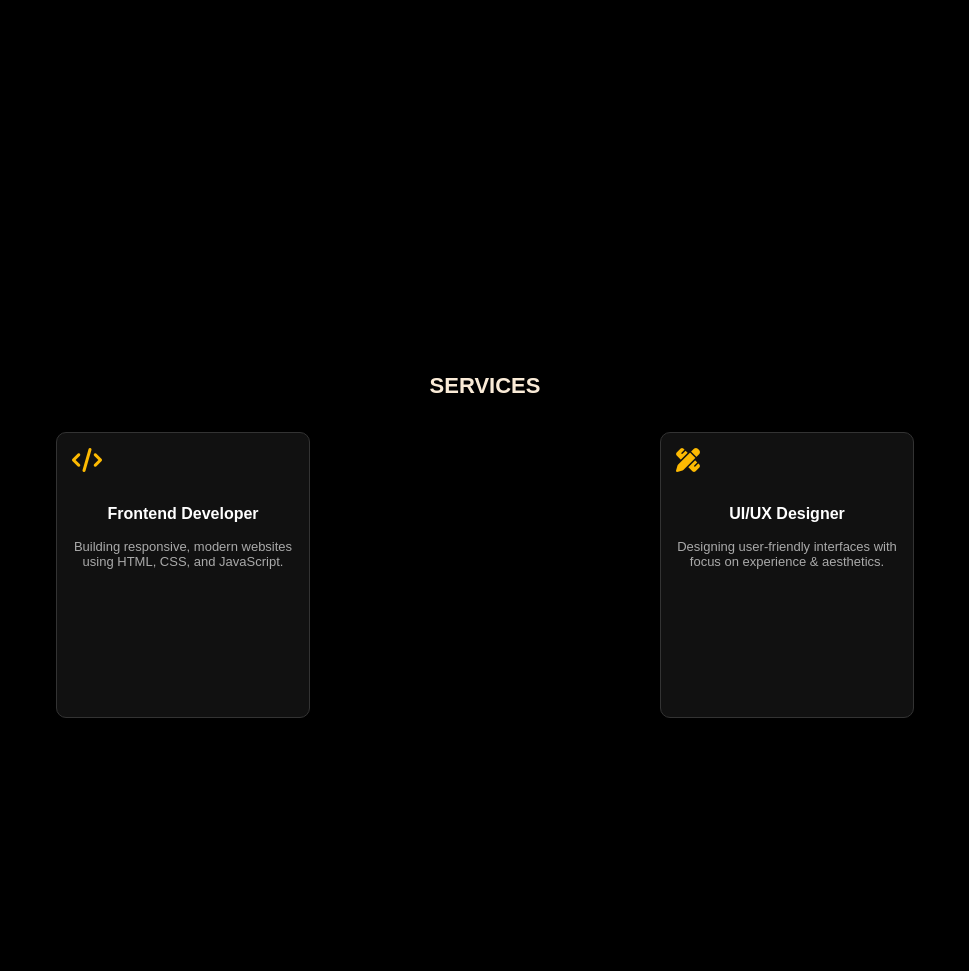
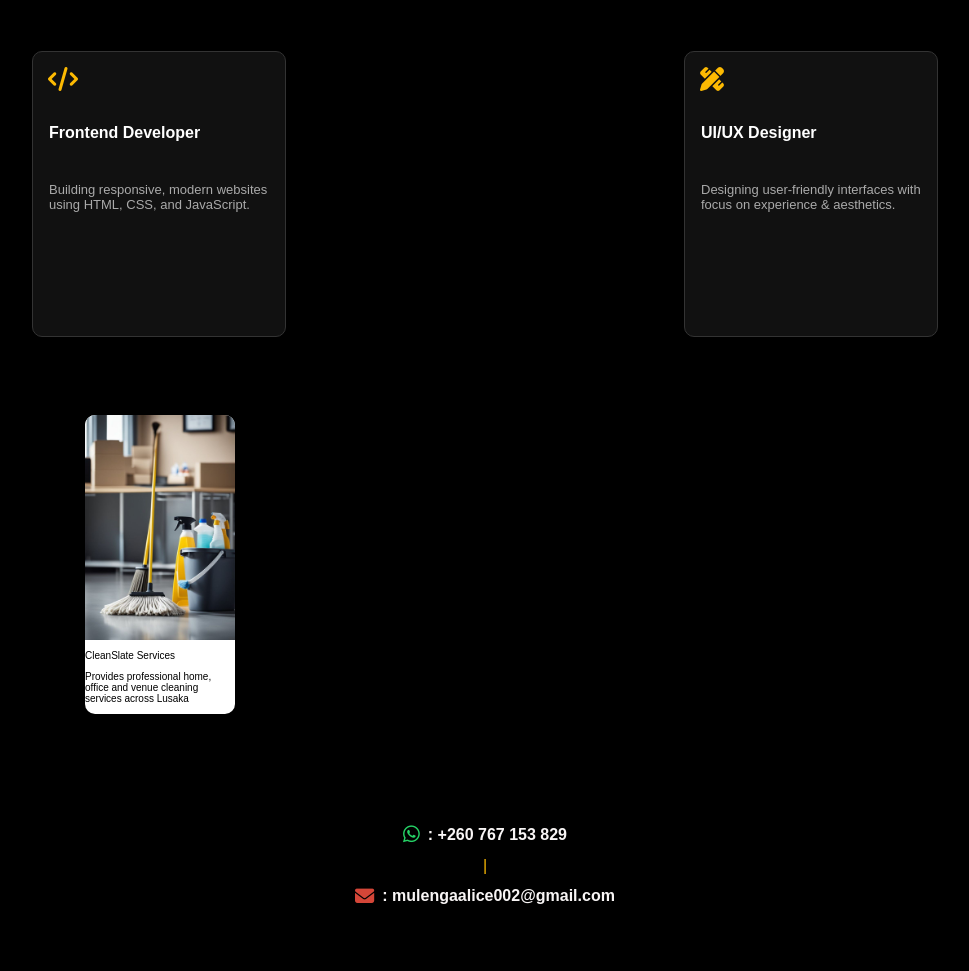
Before and after one commit to Alice43641/MyPortfolio, a plain HTML site: page index.html in a window 1280 px wide. Shown: the part 1329-2300 px from the top of the page, without its empty margins (155-1124 px from the left). After the commit the page ends 2253 px from the top, so only its background shows below. Drawn offline with Linux system fonts and the light colour scheme.

Commit message:
Update index.html

```diff
--- a/index.html
+++ b/index.html
@@ -28,7 +28,7 @@
         </nav>
     </div>
 
-    <section id="home">
+<section id="home">
   <div class="home-container">
     <div class="home-text">
       <h1>Hello, I'm</h1>
@@ -50,7 +50,7 @@
 </section>
 
 
-<section id="aboutme">
+
   <h2>ABOUT ME</h2>
   <div class="about-container">
     <!-- Left: Picture -->
@@ -101,29 +101,29 @@
 </div>
 </div>
 </div>
-</section>
 
-<section id="services">
+
+<div class="services">
   <h2>SERVICES</h2>
   <div class="services-container">
 
     <!-- Frontend Developer -->
     <div class="service-card">
       <i class="fas fa-code"></i>
-      <h3>Frontend Developer</h3>
+      <h3>Frontend Developer</h3><br>
       <p>Building responsive, modern websites using HTML, CSS, and JavaScript.</p>
     </div>
 
     <!-- UI/UX Designer -->
     <div class="service-card">
       <i class="fas fa-pencil-ruler"></i>
-      <h3>UI/UX Designer</h3>
+      <h3>UI/UX Designer</h3><br>
       <p>Designing user-friendly interfaces with focus on experience & aesthetics.</p>
     </div>
   </div>
-</section>
+</div>
 
-<section id="portfolio">
+<div class="portfolio">
   <h2>MY WORK</h2>
   <div class="cards-container">
     <!-- Initially visible projects -->
@@ -137,11 +137,10 @@
     </div>
     <p>More projects coming.</p>
   </div>
-
-</section>
+</div>
 
 
-    <section id="contactme">
+  <div class="contactme">
   <h2>CONTACT ME</h2>
   <div class="cc">
     <a href="https://wa.me/260767153829" target="_blank" class="contact-link">
@@ -152,11 +151,11 @@
       <i class="fa fa-envelope"></i>: mulengaalice002@gmail.com
     </a>
   </div>
-</section>
+</div>
 
 
     <footer>
-        <p class="content">Copyright &copy; 2025 Alice Mulenga.</p>
+        &copy; 2025 Alice Mulenga.
     </footer>
 
     <script src="script.js"></script>
```
